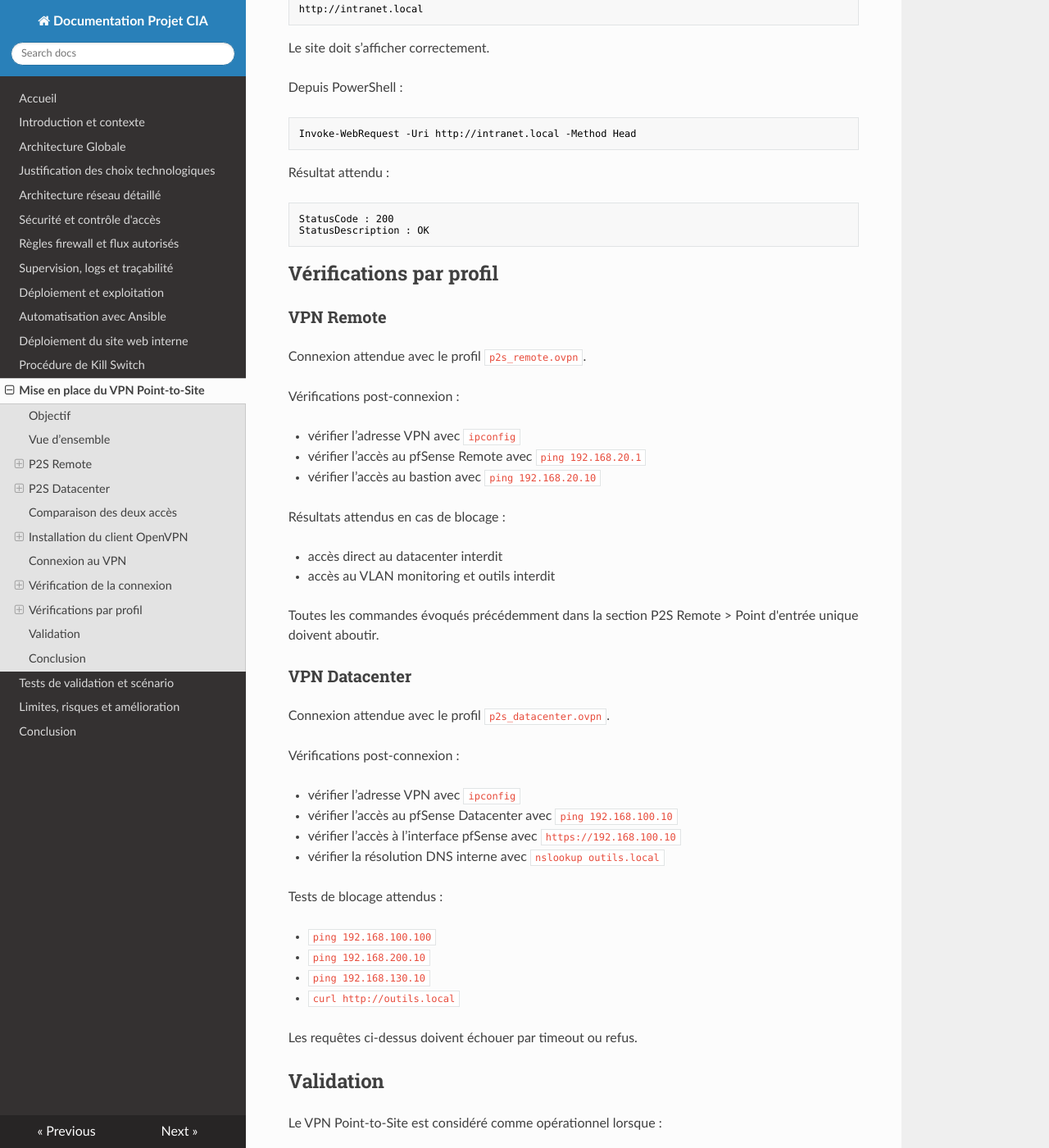
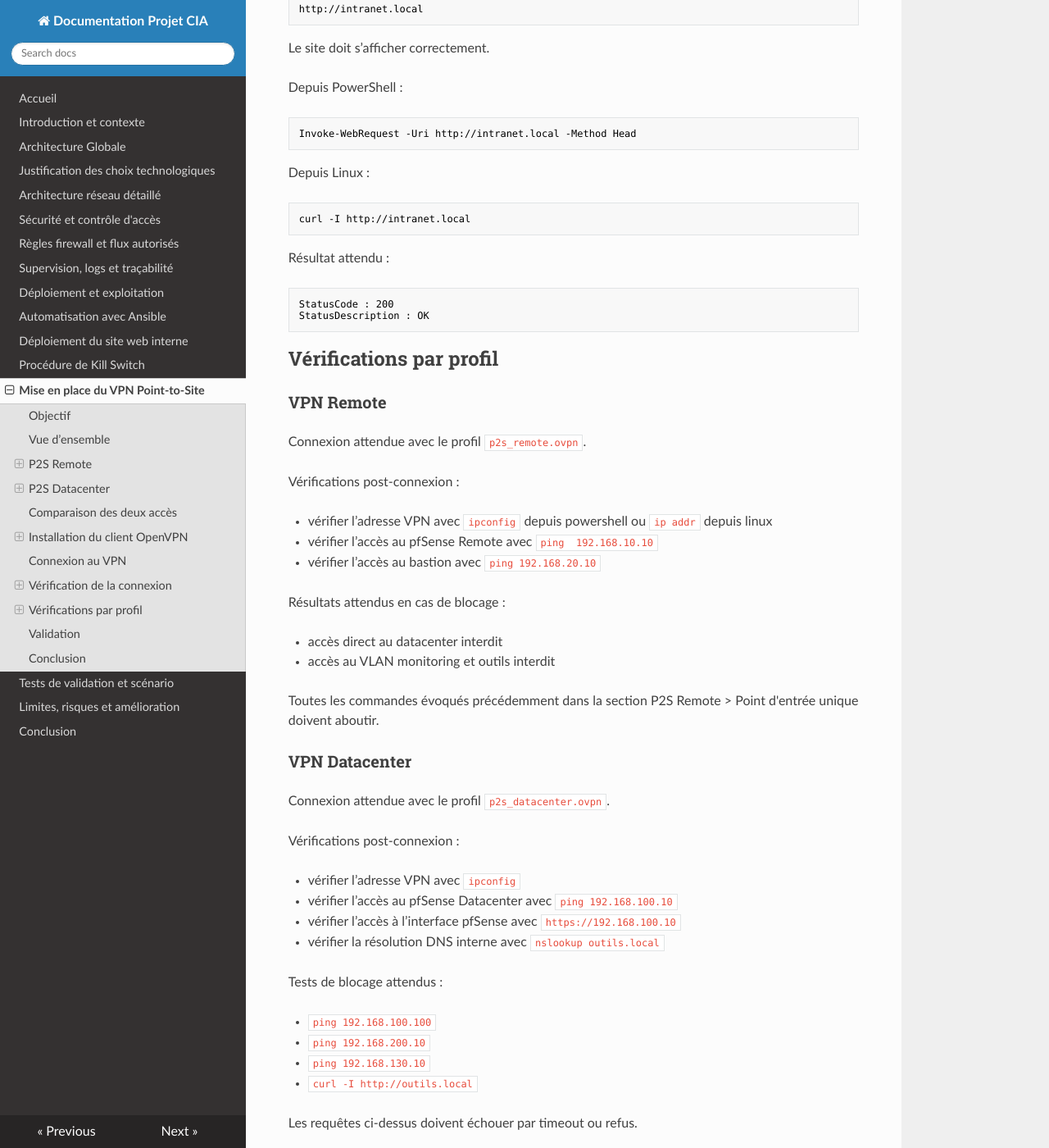
Before and after one commit to LazareMouzet/T-NSA-810, an MkDocs documentation site: the page built from docs/doc_globale/docs/p2s.md, in a window 1280 px wide and 1400 px high, scrolled down 5814 px. Shown: the whole window at 82% size. Built offline with MkDocs 1.6.1, drawn with Linux system fonts in a browser that asks for light colours; nearby versions of some CDN libraries.

Commit message:
doc: remove obsolete OpenVPN configuration files and update P2S documentation for clarity and Linux commands

````diff
--- a/docs/doc_globale/docs/p2s.md
+++ b/docs/doc_globale/docs/p2s.md
@@ -234,7 +234,7 @@ Aucune perte de paquets ne doit être observée.
 
 Tester la résolution du domaine interne :
 
-```powershell
+```linux
 nslookup intranet.local
 ```
 
@@ -263,6 +263,12 @@ Depuis PowerShell :
 Invoke-WebRequest -Uri http://intranet.local -Method Head
 ```
 
+Depuis Linux :
+
+```bash
+curl -I http://intranet.local
+```
+
 Résultat attendu :
 
 ```text
@@ -278,8 +284,8 @@ Connexion attendue avec le profil `p2s_remote.ovpn`.
 
 Vérifications post-connexion :
 
-- vérifier l’adresse VPN avec `ipconfig`
-- vérifier l’accès au pfSense Remote avec `ping 192.168.20.1`
+- vérifier l’adresse VPN avec `ipconfig` depuis powershell ou `ip addr` depuis linux
+- vérifier l’accès au pfSense Remote avec `ping  192.168.10.10`
 - vérifier l’accès au bastion avec `ping 192.168.20.10`
 
 Résultats attendus en cas de blocage :
@@ -305,7 +311,7 @@ Tests de blocage attendus :
 - `ping 192.168.100.100`
 - `ping 192.168.200.10`
 - `ping 192.168.130.10`
-- `curl http://outils.local`
+- `curl -I http://outils.local`
 
 Les requêtes ci-dessus doivent échouer par timeout ou refus.
 
````
Also changed, not shown: docs/doc_globale/docs/webserver-ansible.md (+11 -3 lines), 2 other files.
